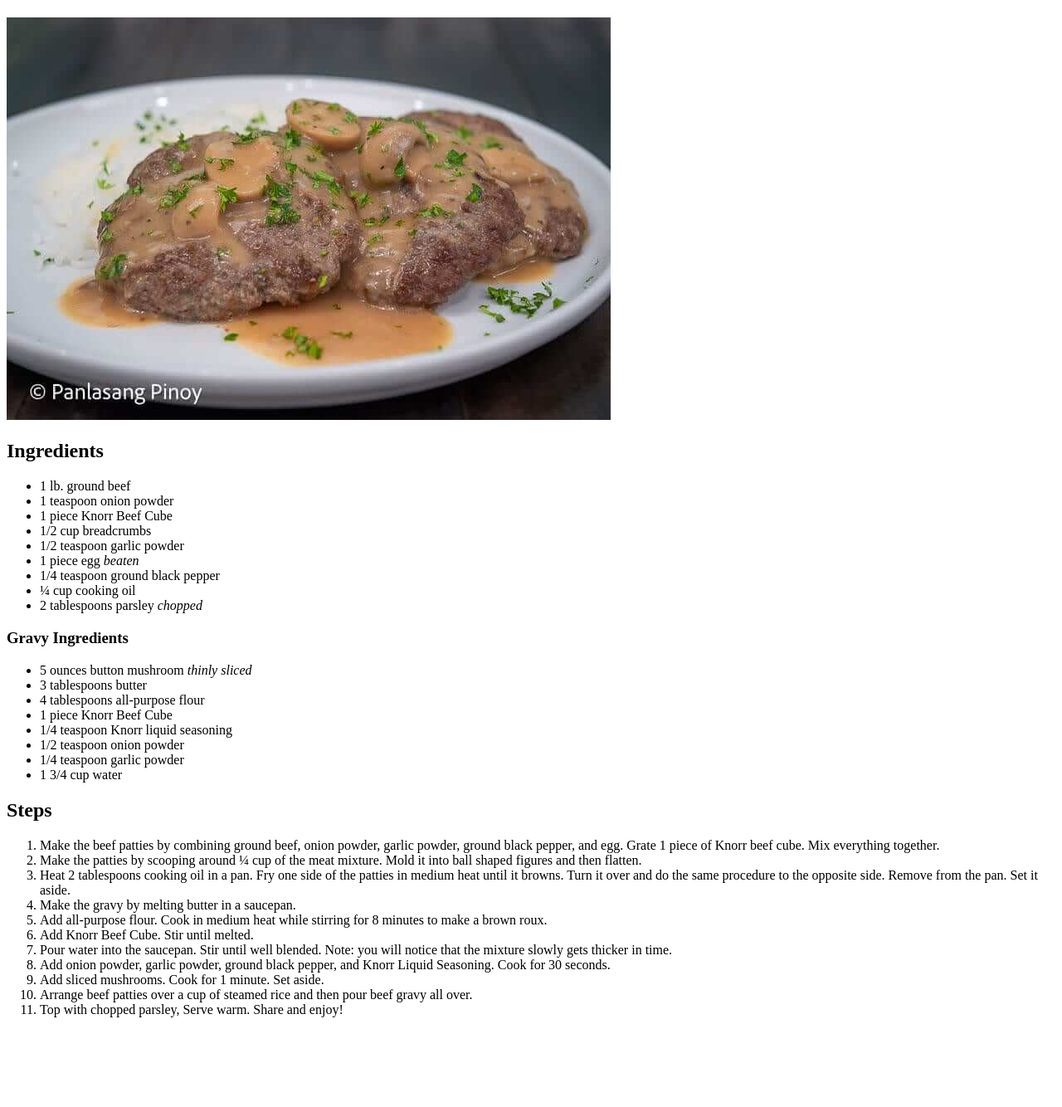
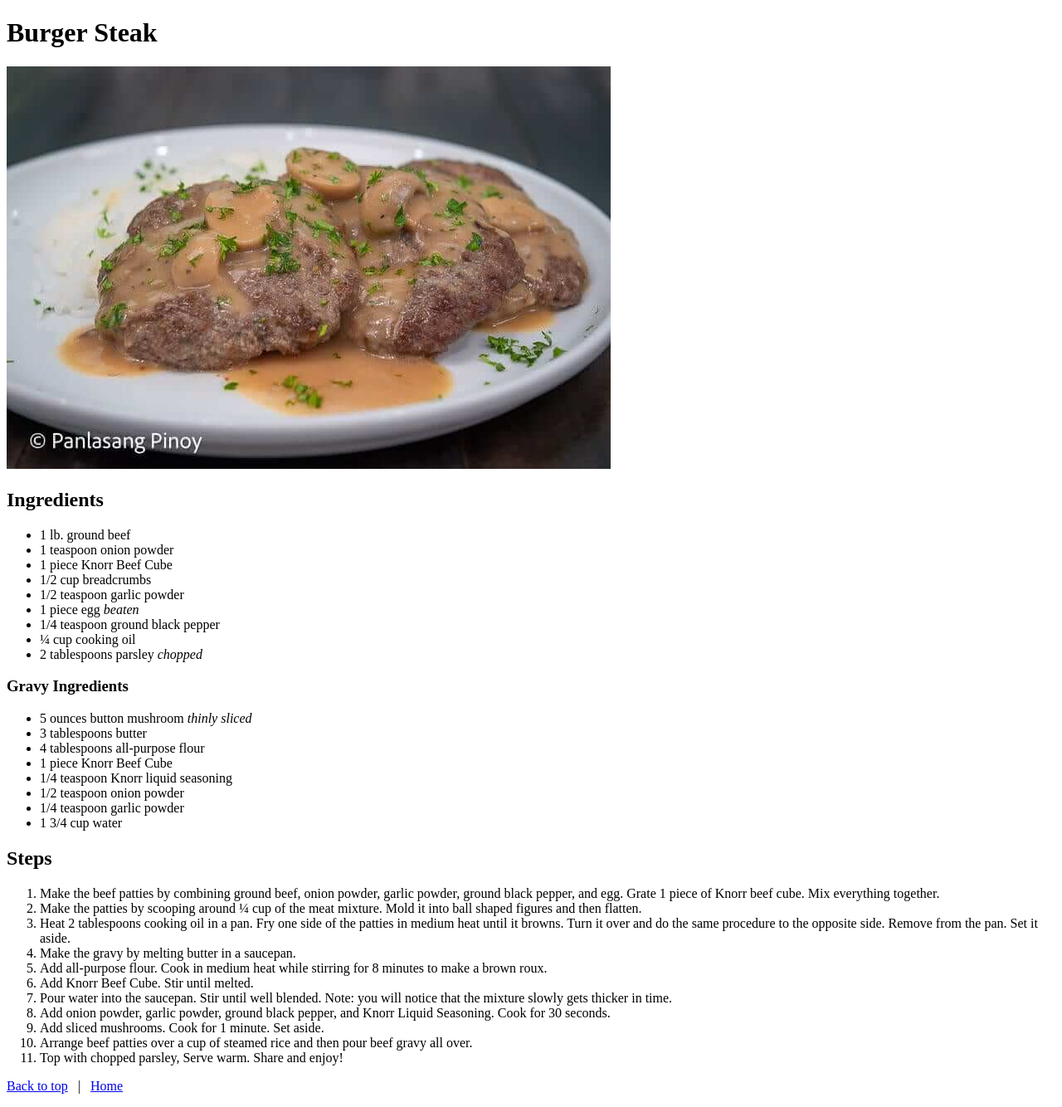
Before and after one commit to jcsoldevilla1256/odin-recipes, a plain HTML site: page recipes/burger-steak.html in a window 1280 px wide. Shown: the whole page at 83% size. Before the commit the page ends 1242 px from the top, so only its background shows below. Drawn offline with Linux system fonts and the light colour scheme.

Commit message:
Add title h1, home button, and back to top button

```diff
--- a/recipes/burger-steak.html
+++ b/recipes/burger-steak.html
@@ -7,7 +7,7 @@
 </head>
 <body>
 
-    <h1></h1>
+    <h1>Burger Steak</h1>
     <img src="../img/burger-steak728x485.jpg" alt="Burger Steak" width="728" height="485">
 
     <h2>Ingredients</h2>
@@ -54,5 +54,7 @@
         </li>
     </ol>
 
+    <p><a href="#">Back to top</a> &nbsp;&nbsp;| &nbsp; <a href="/">Home</a></p>
+
 </body>
 </html>
```
Also changed, not shown: recipes/beef-tapa.html (+3 -1 lines), recipes/chicken-adobo.html (+2 -0 lines).
